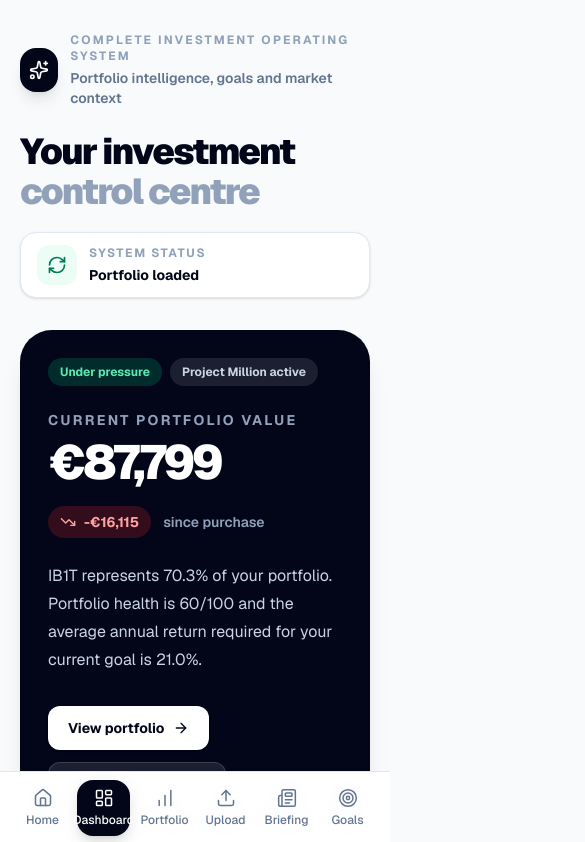
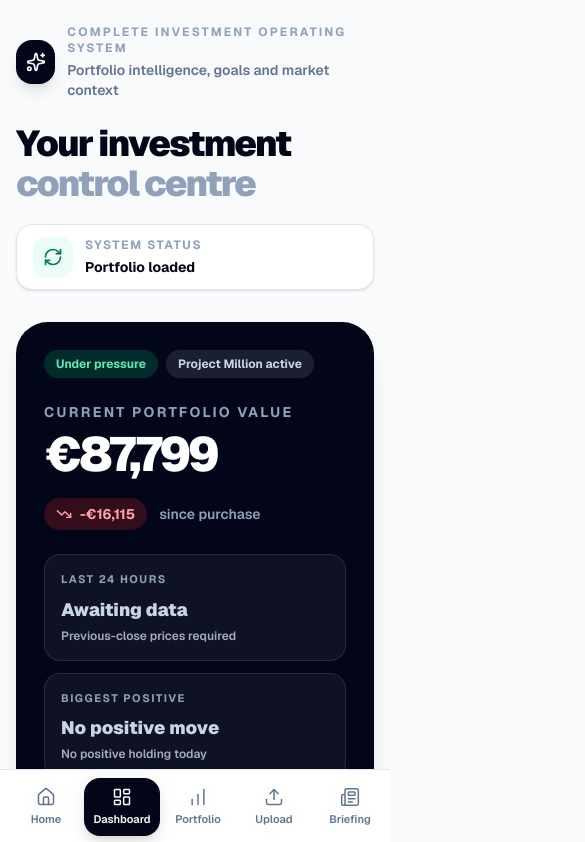
Before and after one commit to martijntje1981-sketch/investment-os, a Next.js app: page /dashboard in a window 390 px wide. Shown: the top 842 px of the page, 585 px wide, since content can reach past the window. Built offline with nearby package versions, Linux system fonts and the light colour scheme; no server answers.

Commit message:
Add daily dashboard summary and improve mobile navigation

```diff
--- a/app/dashboard/page.tsx
+++ b/app/dashboard/page.tsx
@@ -390,6 +390,12 @@ export default function DashboardPage() {
       : 0;
 
   const hasDailyMoveData = dailyDrivers.length > 0;
+  const biggestDailyGainer = [...dailyDrivers]
+    .filter((item) => item.move > 0)
+    .sort((a, b) => b.move - a.move)[0];
+  const biggestDailyLoser = [...dailyDrivers]
+    .filter((item) => item.move < 0)
+    .sort((a, b) => a.move - b.move)[0];
   const europeanMarketStatus = getMarketStatus(
     "Europe/Amsterdam",
     9 * 60,
@@ -498,8 +504,8 @@ export default function DashboardPage() {
 
   return (
     <>
-      <main className="min-h-screen bg-slate-50 px-5 pb-[calc(var(--bottom-nav-height)+env(safe-area-inset-bottom,0px)+2rem)] pt-8 text-slate-950 sm:px-8">
-        <div className="mx-auto max-w-6xl">
+      <main className="min-h-screen max-w-full overflow-x-hidden bg-slate-50 px-4 pb-[calc(var(--bottom-nav-height)+env(safe-area-inset-bottom,0px)+2rem)] pt-6 text-slate-950 sm:px-8 sm:pt-8">
+        <div className="mx-auto w-full min-w-0 max-w-6xl">
           <header className="flex flex-col justify-between gap-5 sm:flex-row sm:items-end">
             <div>
               <div className="flex items-center gap-3">
@@ -585,6 +591,49 @@ export default function DashboardPage() {
                   <span className="text-sm font-semibold text-slate-400">
                     since purchase
                   </span>
+                </div>
+
+                <div className="mt-6 grid gap-3 sm:grid-cols-3">
+                  <DailyHeroCard
+                    label="Last 24 hours"
+                    value={
+                      hasDailyMoveData
+                        ? `${dailyPortfolioMove >= 0 ? "+" : "−"}${formatCurrency(Math.abs(dailyPortfolioMove))}`
+                        : "Awaiting data"
+                    }
+                    detail={
+                      hasDailyMoveData
+                        ? `${dailyPortfolioMovePercentage >= 0 ? "+" : "−"}${formatPercentage(Math.abs(dailyPortfolioMovePercentage))}`
+                        : "Previous-close prices required"
+                    }
+                    tone={
+                      !hasDailyMoveData
+                        ? "neutral"
+                        : dailyPortfolioMove >= 0
+                          ? "positive"
+                          : "negative"
+                    }
+                  />
+                  <DailyHeroCard
+                    label="Biggest positive"
+                    value={biggestDailyGainer?.holding.symbol ?? "No positive move"}
+                    detail={
+                      biggestDailyGainer
+                        ? `+${formatCurrency(biggestDailyGainer.move)} · +${formatPercentage(biggestDailyGainer.holding.changePercent ?? 0)}`
+                        : "No positive holding today"
+                    }
+                    tone={biggestDailyGainer ? "positive" : "neutral"}
+                  />
+                  <DailyHeroCard
+                    label="Biggest negative"
+                    value={biggestDailyLoser?.holding.symbol ?? "No negative move"}
+                    detail={
+                      biggestDailyLoser
+                        ? `−${formatCurrency(Math.abs(biggestDailyLoser.move))} · −${formatPercentage(Math.abs(biggestDailyLoser.holding.changePercent ?? 0))}`
+                        : "No negative holding today"
+                    }
+                    tone={biggestDailyLoser ? "negative" : "neutral"}
+                  />
                 </div>
 
                 <p className="mt-6 max-w-3xl text-base leading-7 text-slate-300">
@@ -1154,6 +1203,34 @@ function HeroDetailRow({
   );
 }
 
+function DailyHeroCard({
+  label,
+  value,
+  detail,
+  tone,
+}: {
+  label: string;
+  value: string;
+  detail: string;
+  tone: "positive" | "negative" | "neutral";
+}) {
+  const toneClasses = {
+    positive: "border-emerald-400/20 bg-emerald-400/10 text-emerald-300",
+    negative: "border-red-400/20 bg-red-400/10 text-red-300",
+    neutral: "border-white/10 bg-white/5 text-slate-300",
+  };
+
+  return (
+    <div className={`min-w-0 rounded-2xl border p-4 ${toneClasses[tone]}`}>
+      <p className="text-[11px] font-bold uppercase tracking-[0.14em] text-slate-400">
+        {label}
+      </p>
+      <p className="mt-2 truncate text-lg font-black text-current">{value}</p>
+      <p className="mt-1 text-xs font-semibold text-current/80">{detail}</p>
+    </div>
+  );
+}
+
 function EmptyStateCard({ title, text }: { title: string; text: string }) {
   return (
     <article className="rounded-2xl border border-slate-200 bg-white p-5 shadow-sm">
--- a/components/home/BottomNav.tsx
+++ b/components/home/BottomNav.tsx
@@ -60,8 +60,8 @@ export default function BottomNavigation() {
   };
 
   return (
-    <nav className="fixed bottom-0 left-0 right-0 z-50 border-t border-slate-200 bg-white/95 backdrop-blur">
-      <div className="mx-auto grid max-w-6xl grid-cols-6 gap-2 px-4 py-2">
+    <nav className="fixed bottom-0 left-0 right-0 z-50 max-w-full overflow-hidden border-t border-slate-200 bg-white/95 pb-[env(safe-area-inset-bottom)] backdrop-blur">
+      <div className="mx-auto flex max-w-6xl overflow-x-auto overscroll-x-contain px-2 py-2 [scrollbar-width:none] [&::-webkit-scrollbar]:hidden sm:grid sm:grid-cols-6 sm:gap-2 sm:px-4">
         {navigationItems.map((item) => {
           const Icon = item.icon;
 
@@ -69,7 +69,7 @@ export default function BottomNavigation() {
             <Link
               key={item.href}
               href={item.href}
-              className={`flex min-h-[56px] flex-col items-center justify-center rounded-2xl px-2 text-xs font-medium transition ${
+              className={`flex min-h-[58px] min-w-[76px] flex-1 touch-manipulation flex-col items-center justify-center rounded-2xl px-2 text-[11px] font-semibold transition sm:min-w-0 sm:text-xs ${
                 isActive(item.href)
                   ? "bg-slate-950 text-white shadow-lg"
                   : "text-slate-500 hover:bg-slate-100 hover:text-slate-950"
```
